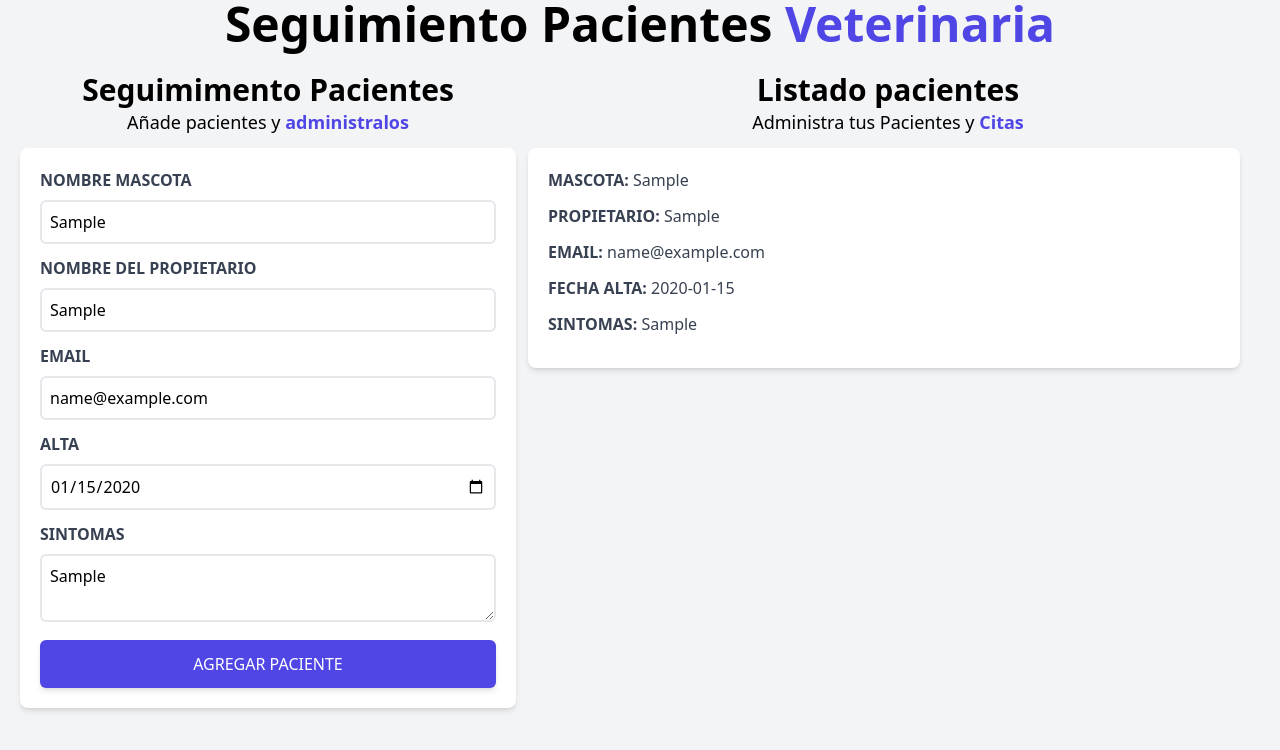
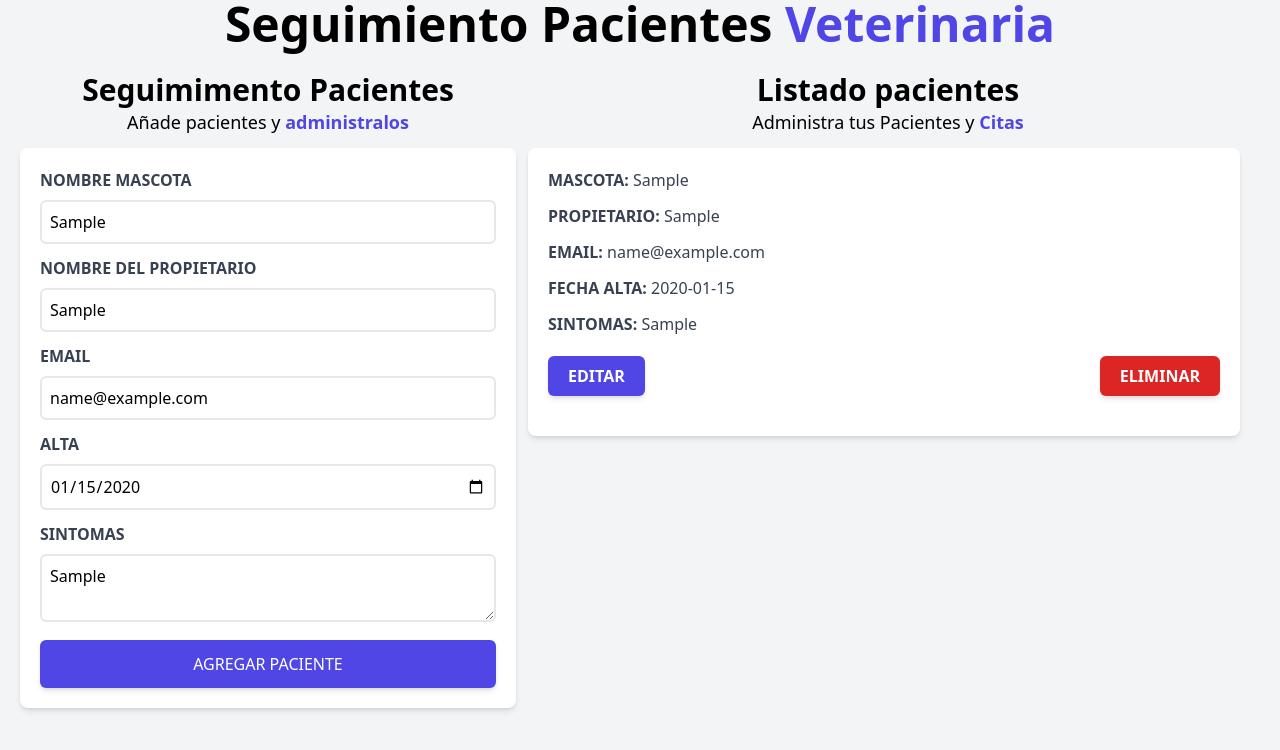
Before and after one commit to JeanBayer/citas-react-practica, a React (Vite) app: page / in a window 1280 px wide. Both pictures are taken after typing "Sample", "Sample", "name@example.com", "2020-01-15", "Sample" into the empty fields and a click on the input "Agregar paciente". Shown: the top 750 px of the page. Built offline with nearby package versions, Linux system fonts and the light colour scheme.

Commit message:
adding button editar and button eliminar

```diff
--- a/src/components/Paciente.jsx
+++ b/src/components/Paciente.jsx
@@ -33,6 +33,14 @@ const Paciente = ({ paciente }) => {
           <span className="font-normal normal-case">{sintomas}</span>
         </label>
       </div>
+      <div className="flex justify-between my-5">
+        <button className="bg-indigo-600 hover:bg-indigo-700 text-white uppercase font-bold px-5 py-2 rounded-md shadow-md">
+          Editar
+        </button>
+        <button className="bg-red-600 hover:bg-red-700 text-white uppercase font-bold px-5 py-2 rounded-md shadow-md">
+          Eliminar
+        </button>
+      </div>
     </div>
   );
 };
```
